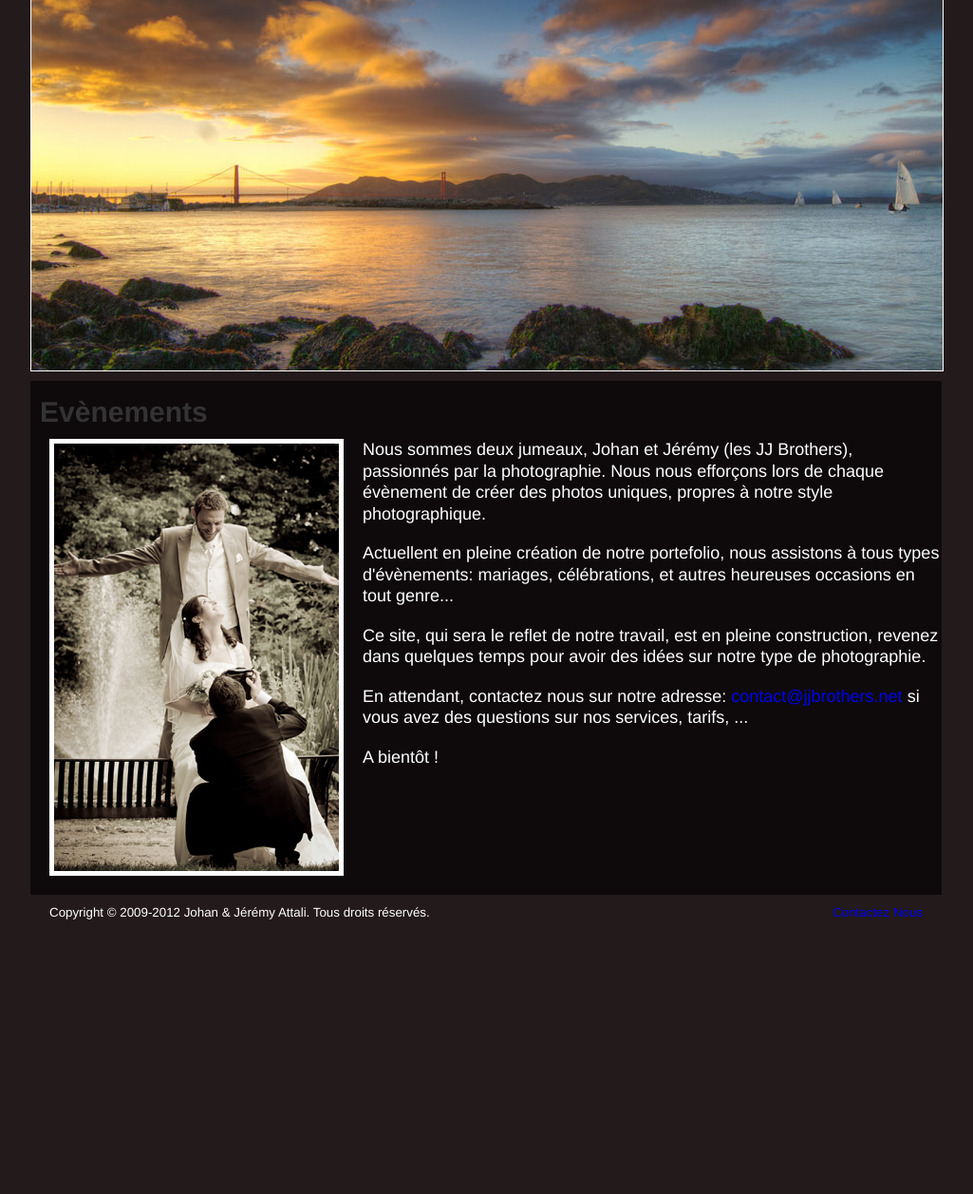
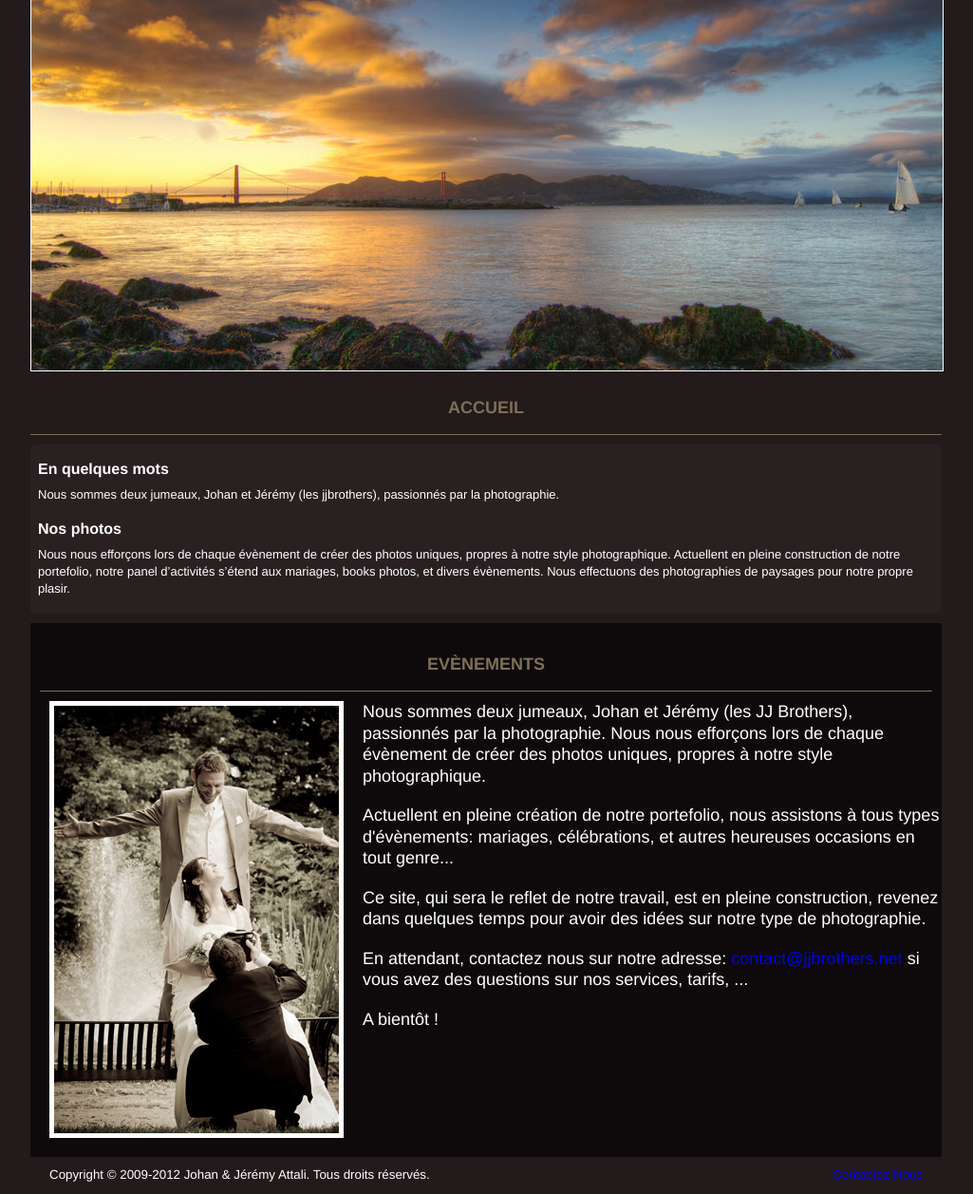
Before and after one commit to jtheoof/jjbrothers, a Django app: page / in a window 1280 px wide. Shown: the part 81-1338 px from the top of the page at 95% size, without its empty margins (128-1153 px from the left). Before the commit the page ends 1049 px from the top, so only its background shows below. Run offline with Django 3.2, Linux system fonts and the light colour scheme; style sheets or scripts are compiled from the project's sources; parts of the project's set-up code (start-up, migrations or seed data) failed here and were passed over; some libraries are stand-ins or nearby versions.

Commit message:
working on content in home page

```diff
--- a/jjbrothers/media/css/jjb.less
+++ b/jjbrothers/media/css/jjb.less
@@ -2,6 +2,8 @@
 /* Variables                                                                 */
 
 @background-color: #231a1b;
+@h1-color: #7e7056;
+@h2-color: #fff;
 @total-witdh: 960px;
 
 /*****************************************************************************/
@@ -26,6 +28,22 @@ body {
 .body-landscapes #header li.selected a { color: #108b00; }
 .body-books #header li.selected a { color: #af168d; }
 .body-about #header li.selected a { color: #d20a0c; }
+
+h1 {
+  color: @h1-color;
+  font-size: 18px;
+  padding: 10px 0;
+  margin: 10px 0;
+  text-align: center;
+  text-transform: uppercase;
+  border-bottom: 1px solid @h1-color;
+}
+
+h2 {
+  color: @h2-color;
+  font-size: 16px;
+  font-weight: bold;
+}
 
 a:hover { color:#396; text-decoration:none; }
 
@@ -82,6 +100,17 @@ a:hover { color:#396; text-decoration:none; }
   }
 }
 
+/*****************************************************************************/
+/* Container                                                                 */
+
+#container {
+  section.content {
+    background-color: #292021;
+    padding: 8px;
+    .rounded-corners(5px);
+  }
+}
+
 /*************************/
 /* about-us           */
 
--- a/jjbrothers/templates/web/base.html
+++ b/jjbrothers/templates/web/base.html
@@ -81,11 +81,11 @@
   </header>
 
   <section id="banner">
-    {% block img %}{% endblock %}
+    {% block banner_img %}{% endblock %}
   </section>
 
-  <div id="main-container">
-    <div id="container-title">{% block container_title %}{% endblock %}</div>
+  <section id="container">
+    <h1>{% block container_title %}{% endblock %}</h1>
     <div id="container-content">{% block container_content %}{% endblock %}</div>
   </div>
 
@@ -114,12 +114,13 @@
     </div>
   </div>
 
-  <div id="footer">
-      <div id="contact">
-        <a href="mailto:jjb@jjbrothers.net">{% trans "Contactez Nous" %}</a>
-      </div>
-        <div>Copyright &copy; 2009-2012 Johan &amp; Jérémy Attali. Tous droits réservés.</div>
-     </div> <!-- footer -->
+  <footer id="footer">
+    <div id="contact">
+      <a href="mailto:jjb@jjbrothers.net">{% trans "Contactez Nous" %}</a>
+    </div>
+    <div>Copyright &copy; 2009-2012 Johan &amp; Jérémy Attali. Tous droits réservés.</div>
+   </footer>
+
   <!-- JavaScript at the bottom for fast page loading -->
   {% block js %}{% endblock %}
 
--- a/jjbrothers/templates/web/home.html
+++ b/jjbrothers/templates/web/home.html
@@ -2,6 +2,28 @@
 {% load i18n %}
 {% block title %}JJBrothers - Photographes{% endblock %}
 
-{% block img %}
+{% block banner_img %}
   <img src="/media/img/banners/home.jpg">
 {% endblock %}
+
+{% block container_title %}{% trans "Accueil" %}{% endblock %}
+
+{% block container_content %}
+  <section class="content">
+    <h2>{% trans "En quelques mots" %}</h2>
+    <p>{% trans "Nous sommes deux jumeaux, Johan et Jérémy (les jjbrothers), passionnés par la photographie." %}</p>
+
+    <h2>{% trans "Nos photos" %}</h2>
+    <p>
+    {% blocktrans %}
+    Nous nous efforçons lors de chaque évènement de créer des photos
+    uniques, propres à notre style photographique.
+
+    Actuellent en pleine construction de notre portefolio, notre panel d’activités
+    s’étend aux mariages, books photos, et divers évènements.
+
+    Nous effectuons des photographies de paysages pour notre propre plasir.
+    {% endblocktrans %}
+    </p>
+  </section>
+{% endblock %}
```
